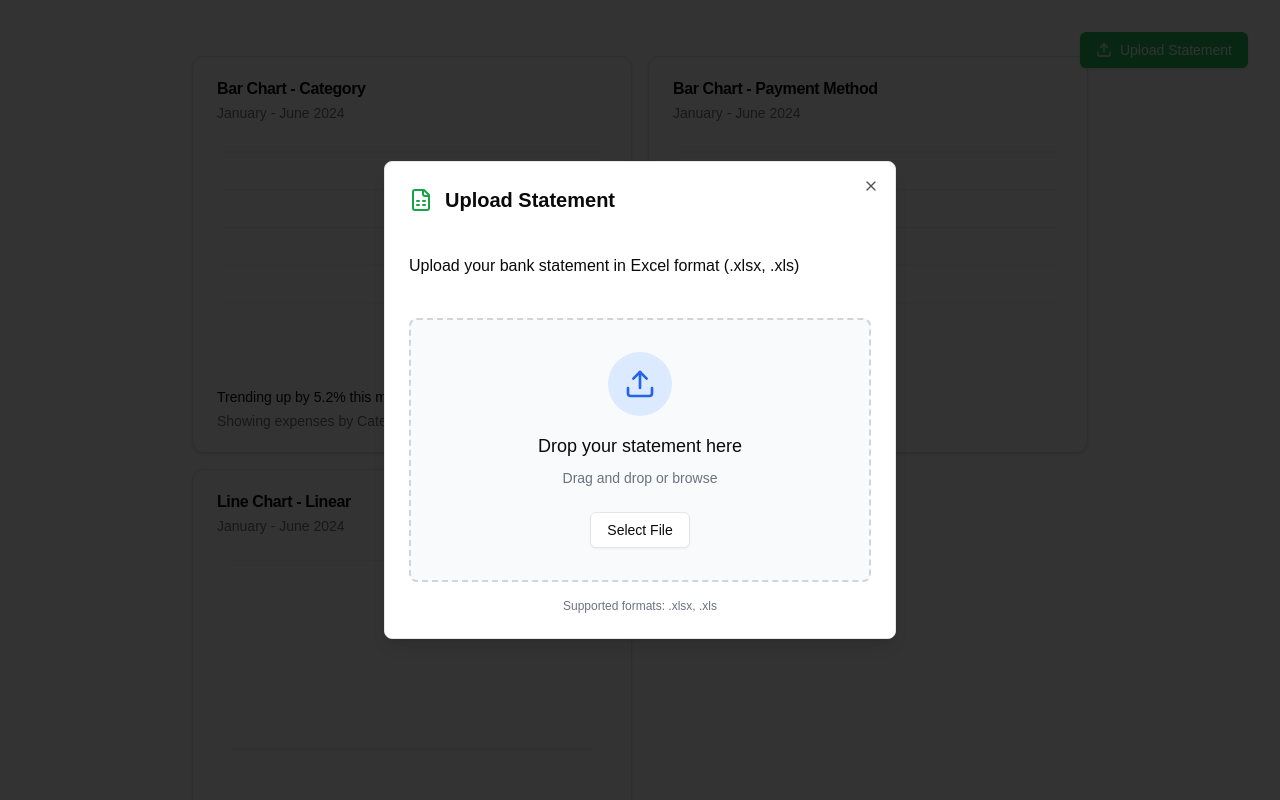
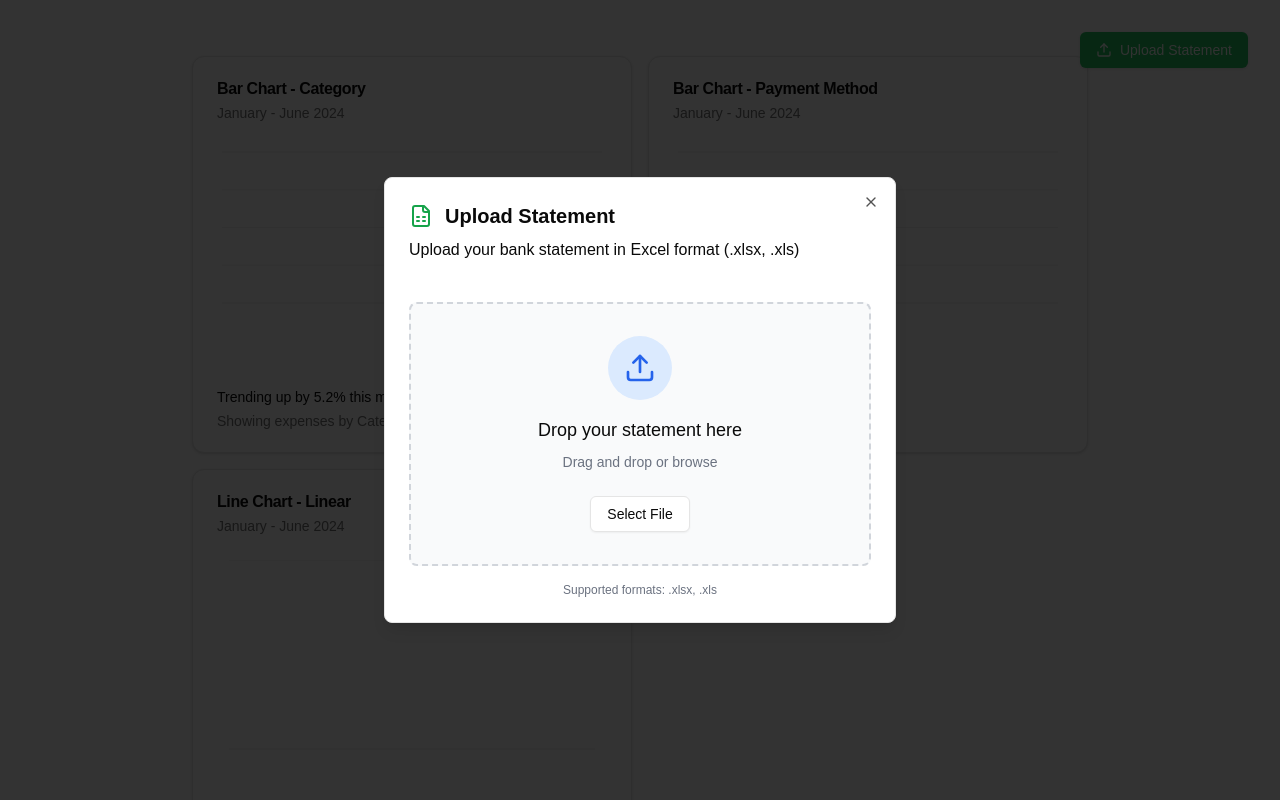
Before and after one commit to prabaldeshar/statement-analysis-app, a Next.js app in the folder statement-analysis-fe/: page / in a window 1280 px wide. Both pictures are taken after a click on the button "Upload Statement". Shown: the top 800 px of the page. Built offline with nearby package versions, Linux system fonts and the light colour scheme; no server answers.

Commit message:
update: descrise gap in dialog box text

```diff
--- a/statement-analysis-fe/components/uploadDialog.jsx
+++ b/statement-analysis-fe/components/uploadDialog.jsx
@@ -140,7 +140,7 @@ export default function UploadDialog({ isUploadOpen, updateUploadState, handlese
               <FileSpreadsheet className="w-6 h-6 text-green-600" aria-hidden="true" />
               <h2 className="text-xl font-semibold">Upload Statement</h2>
             </div>
-            <div className="mt-10 items-center text-black-600 dark:text-black-500">
+            <div className="mt-2 items-center text-black-600 dark:text-black-500">
               Upload your bank statement in Excel format (.xlsx, .xls)
             </div>
           </div>
```
